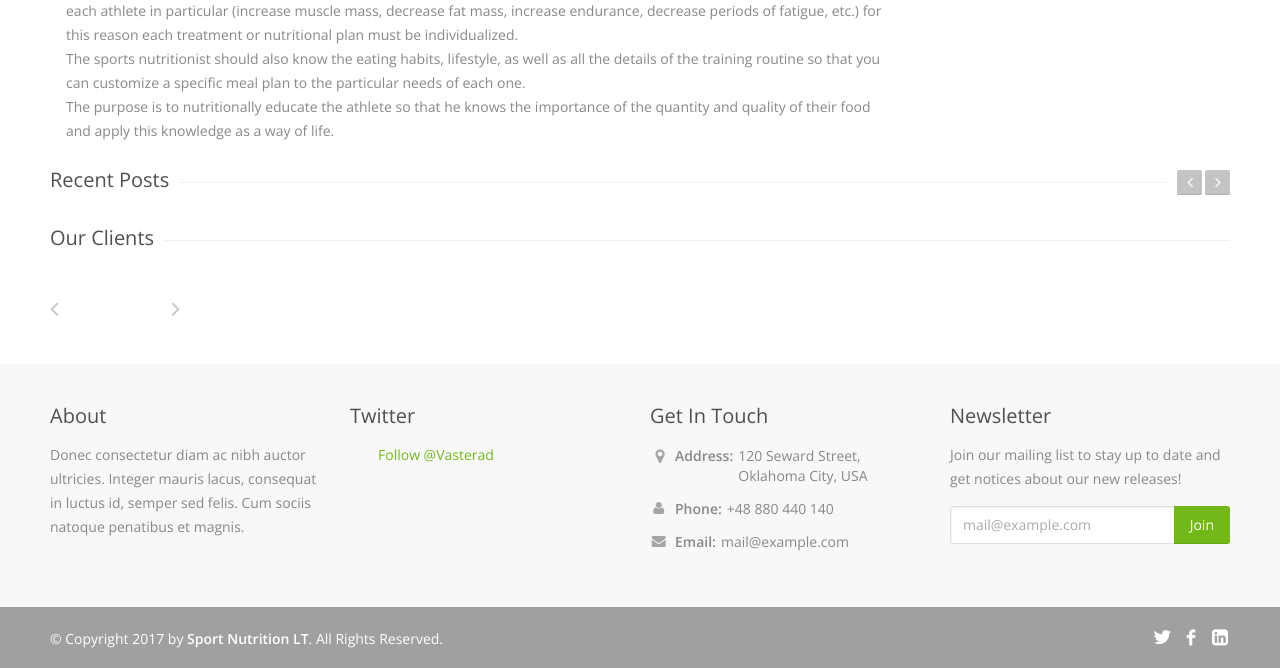
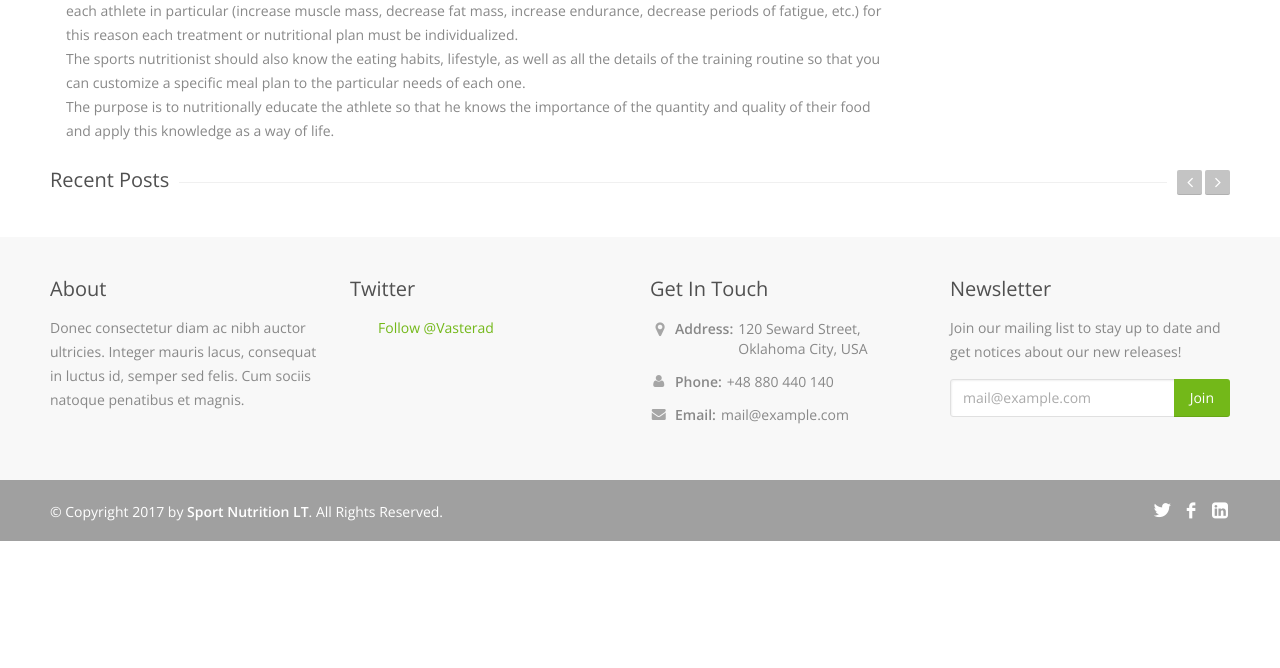
Before and after one commit to csubero/sportnutrition-, a Django app: page /home/ in a window 1280 px wide. Shown: the part 898-1566 px from the top of the page. After the commit the page ends 1439 px from the top, so only its background shows below. Run offline with Django 3.2, Linux system fonts and the light colour scheme; data that the repository does not hold is empty; some libraries are stand-ins or nearby versions.

Commit message:
Removed code garbage

```diff
--- a/frontend/templates/frontend/index/_index.html
+++ b/frontend/templates/frontend/index/_index.html
@@ -10,72 +10,6 @@
 {% endblock %}
 
 {% block content %}
-
-	{% comment %}<!-- Slider
-        ================================================== -->
-	<div class="fullwidthbanner-container">
-		<div class="fullwidthbanner">
-			<ul>
-
-				<!-- Slide 1 -->
-				<li data-fstransition="fade" data-transition="fade" data-slotamount="10" data-masterspeed="300">
-					<img src="images/slider-02.jpg" alt="">
-					<div class="caption text sfb" data-x="0" data-y="170" data-speed="400" data-start="800"
-						 data-easing="easeOutExpo"><h2>Think Creative</h2></div>
-					<div class="caption text sfb" data-x="1" data-y="210" data-speed="400" data-start="1000"
-						 data-easing="easeOutExpo"><h3>Let Out the Creative Beast</h3></div>
-					<div class="caption text sfb" data-x="1" data-y="266" data-speed="400" data-start="1200"
-						 data-easing="easeOutExpo"><p>We make gorgeous web designs that helps you convey<br/> your
-						message to your online users and customers.</p></div>
-					<div class="caption sft" data-x="450" data-y="140" data-speed="600" data-start="1300"
-						 data-easing="easeOutExpo"><img src="{% static 'frontend/images/slider-07.png' %}" alt=""></div>
-					<div class="caption sfb" data-x="570" data-y="215" data-speed="600" data-start="1300"
-						 data-easing="easeOutExpo"><img src="{% static 'frontend/images/slider-08.png' %}" alt=""></div>
-					<div class="caption sfb" data-x="600" data-y="31" data-speed="600" data-start="1200"
-						 data-easing="easeOutExpo"><img src="{% static 'frontend/images/slider-01.png' %}" alt=""></div>
-				</li>
-
-				<!-- Slide 2 -->
-				<li data-transition="fade" data-slotamount="10" data-masterspeed="300">
-					<img src="images/slider-09.png" alt="">
-					<div class="caption light text sfb" data-x="0" data-y="170" data-speed="400" data-start="800"
-						 data-easing="easeOutExpo"><h2>Video support</h2></div>
-					<div class="caption light text sfb" data-x="1" data-y="210" data-speed="400" data-start="1000"
-						 data-easing="easeOutExpo"><h3>Show Off Your Creativity</h3></div>
-					<div class="caption light text sfb" data-x="1" data-y="266" data-speed="400" data-start="1200"
-						 data-easing="easeOutExpo"><p>Embed videos directly from your favourite video<br/> websites like
-						Vimeo or YouTube.</p></div>
-					<div class="caption sfb" data-x="440" data-y="60" data-speed="600" data-start="1100"
-						 data-easing="easeOutExpo"><img src="{% static 'frontend/images/slider-10.png' %}" alt=""></div>
-					<div class="caption sfb video" data-autoplay="false" data-x="622" data-y="96" data-speed="500"
-						 data-start="1100" data-easing="easeOutExpo">
-						<iframe src="http://player.vimeo.com/video/22775048?title=0&amp;byline=0&amp;portrait=0;api=1&amp;color=ffffff"
-								width="396" height="298"></iframe>
-					</div>
-				</li>
-
-				<!-- Slide 3 -->
-				<li data-transition="fade" data-slotamount="10" data-masterspeed="300">
-					<img src="images/slider-03.png" alt="">
-					<div class="caption text sfb" data-x="0" data-y="170" data-speed="400" data-start="800"
-						 data-easing="easeOutExpo"><h2>Retina Ready</h2></div>
-					<div class="caption text sfb" data-x="1" data-y="210" data-speed="400" data-start="1000"
-						 data-easing="easeOutExpo"><h3>Powerfully Responsive</h3></div>
-					<div class="caption text sfb" data-x="1" data-y="266" data-speed="400" data-start="1200"
-						 data-easing="easeOutExpo"><p>Astrum is ultra responsive and ready for retina<br/>
-						high-resolution displays.</p></div>
-					<div class="caption sfb" data-x="520" data-y="114" data-speed="600" data-start="1100"
-						 data-easing="easeOutExpo"><img src="{% static 'frontend/images/slider-04.png' %}" alt=""></div>
-					<div class="caption sfl" data-x="385" data-y="177" data-speed="600" data-start="1100"
-						 data-easing="easeOutExpo"><img src="{% static 'frontend/images/slider-05.png' %}" alt=""></div>
-					<div class="caption sfr" data-x="1005" data-y="220" data-speed="600" data-start="1100"
-						 data-easing="easeOutExpo"><img src="{% static 'frontend/images/slider-06.png' %}" alt=""></div>
-				</li>
-
-			</ul>
-		</div>
-	</div>{% endcomment %}
-
 
 	<!-- In this page section
     ================================================== -->
@@ -263,55 +197,4 @@
 	</div>
 	<!-- Container / End -->
 
-	<br/>
-
-	<!-- Our Clients
-    ================================================== -->
-	<!-- Container -->
-	<div class="container">
-
-		<!-- Headline -->
-		<div class="sixteen columns">
-			<h3 class="headline">Our Clients</h3>
-			<span class="line" style="margin-bottom:0;"></span>
-		</div>
-
-		<!-- Navigation / Left -->
-		<div class="one carousel column">
-			<div id="showbiz_left_2" class="sb-navigation-left-2"><i class="icon-angle-left"></i></div>
-		</div>
-
-		<!-- ShowBiz Carousel -->
-		<div id="our-clients" class="showbiz-container fourteen carousel columns">
-
-			<!-- Portfolio Entries -->
-			<div class="showbiz our-clients" data-left="#showbiz_left_2" data-right="#showbiz_right_2">
-				<div class="overflowholder">
-
-					<ul>
-						<!-- Item -->
-						<li><img src="{% static 'frontend/images/logo-01.png' %}" alt=""/></li>
-						<li><img src="{% static 'frontend/images/logo-02.png' %}" alt=""/></li>
-						<li><img src="{% static 'frontend/images/logo-03.png' %}" alt=""/></li>
-						<li><img src="{% static 'frontend/images/logo-04.png' %}" alt=""/></li>
-						<li><img src="{% static 'frontend/images/logo-05.png' %}" alt=""/></li>
-						<li><img src="{% static 'frontend/images/logo-06.png' %}" alt=""/></li>
-						<li><img src="{% static 'frontend/images/logo-07.png' %}" alt=""/></li>
-					</ul>
-					<div class="clearfix"></div>
-
-				</div>
-				<div class="clearfix"></div>
-
-			</div>
-		</div>
-
-		<!-- Navigation / Right -->
-		<div class="one carousel column">
-			<div id="showbiz_right_2" class="sb-navigation-right-2"><i class="icon-angle-right"></i></div>
-		</div>
-
-	</div>
-	<!-- Container / End -->
-
 {% endblock %}
```
